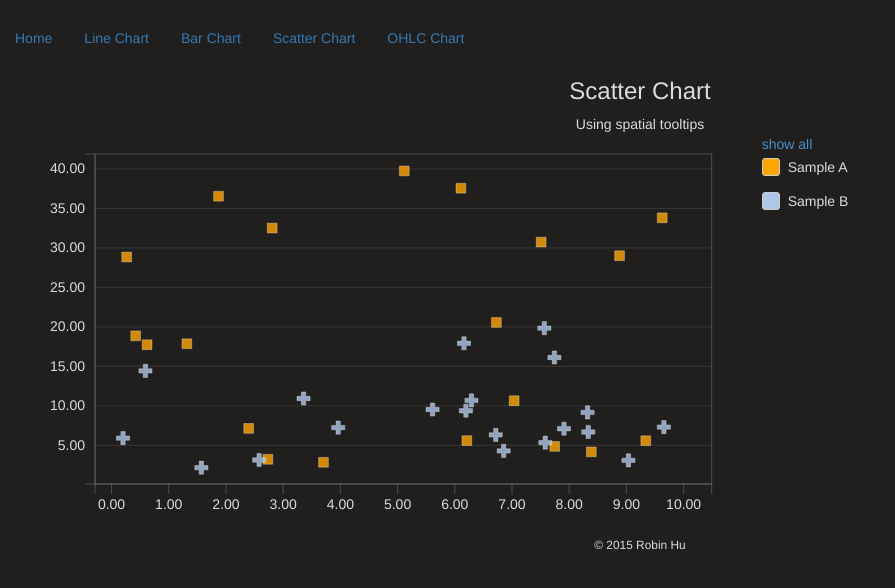
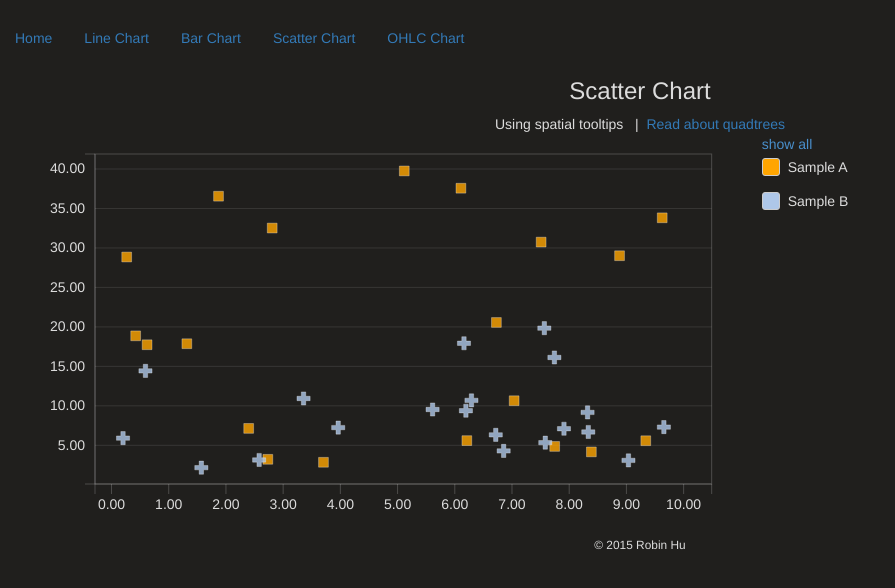
Before and after one commit to robinfhu/forest-d3, a website: page examples/scatter.jade in a window 1280 px wide. Shown: the part 148-736 px from the top of the page, without its empty margins (0-895 px from the left). Drawn offline with nearby package versions, Linux system fonts and the light colour scheme; files that its build step writes are made by us from their sources; files whose address does not match are found by name.

Commit message:
Adding link to my bl.ock

```diff
--- a/examples/scatter.jade
+++ b/examples/scatter.jade
@@ -5,6 +5,8 @@ block content
         h3.text-center Scatter Chart
         .text-center
             | Using spatial tooltips
+            | &nbsp; | &nbsp;
+            a(href='http://bl.ocks.org/robinfhu/c159eca5249af366c307') Read about quadtrees
 
     .col-sm-7
         #example(style='height: 400px;')
```
Also changed, not shown: demo/scatter.html.
